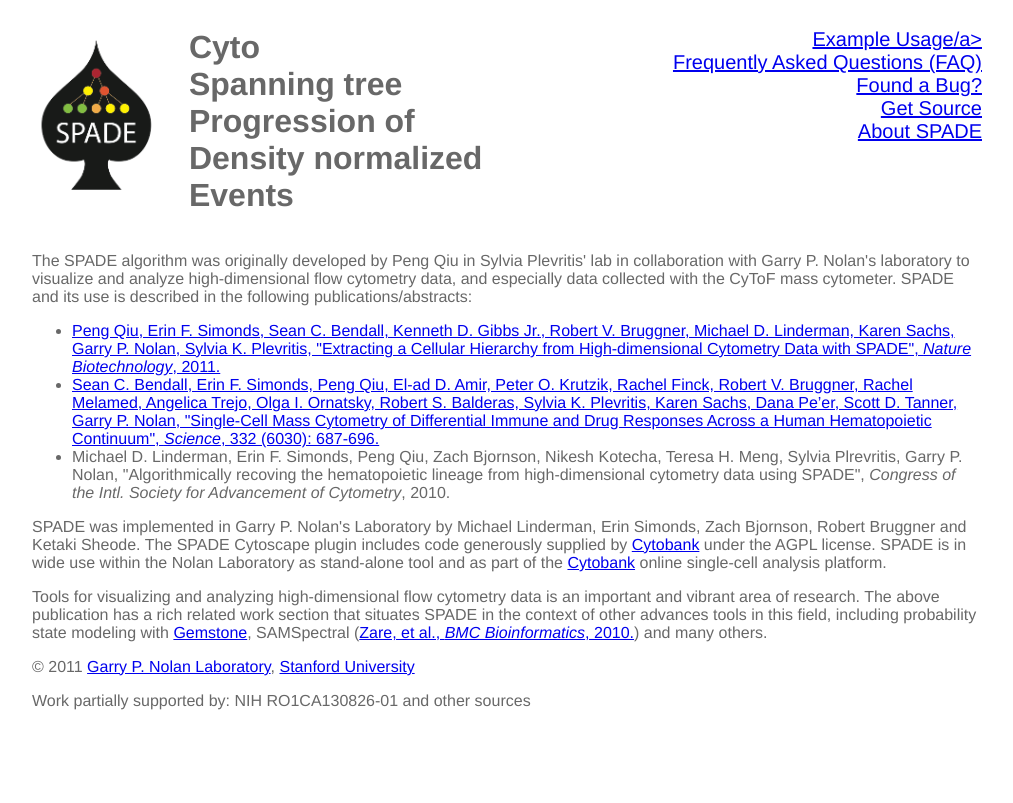
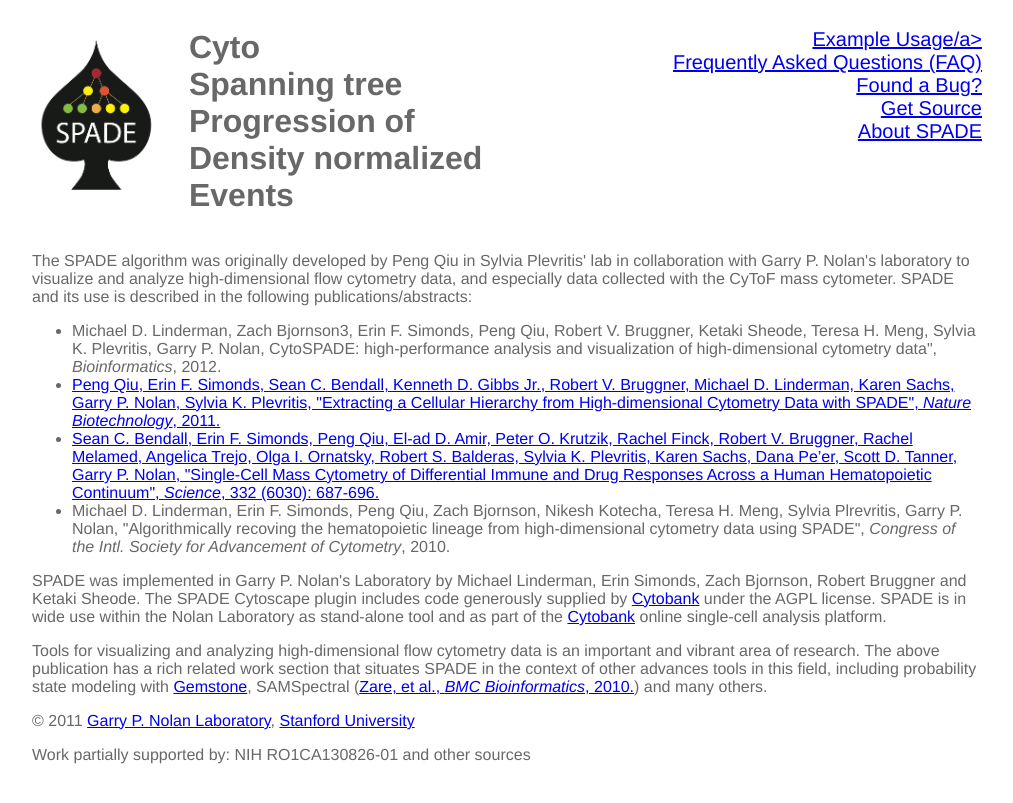
Before and after one commit to nolanlab/spade, a Jekyll site: the page built from about.html, in a window 1280 px wide. Shown: the top 803 px of the page, without its empty margins (133-1146 px from the left). Built offline with Jekyll 4.4.1, drawn with Linux system fonts in a browser that asks for light colours.

Commit message:
Update about.html

```diff
--- a/about.html
+++ b/about.html
@@ -12,6 +12,9 @@
 	mass cytometer. SPADE and its use is described in the following publications/abstracts:
 </p>
 <ul>
+	<li>
+		<a href="http://dx.doi.org/10.1093/bioinformatics/bts425"></a>Michael D. Linderman, Zach Bjornson3, Erin F. Simonds, Peng Qiu, Robert V. Bruggner, Ketaki Sheode, Teresa H. Meng, Sylvia K. Plevritis, Garry P. Nolan, CytoSPADE: high-performance analysis and visualization of high-dimensional cytometry data", <i>Bioinformatics</i>, 2012.</a>
+	</li>
 <li>
 	<a href='http://dx.doi.org/doi%3A10.1038%2Fnbt.1991'>
 	Peng Qiu, Erin F. Simonds, Sean C. Bendall, Kenneth D. Gibbs Jr., Robert V.
```
